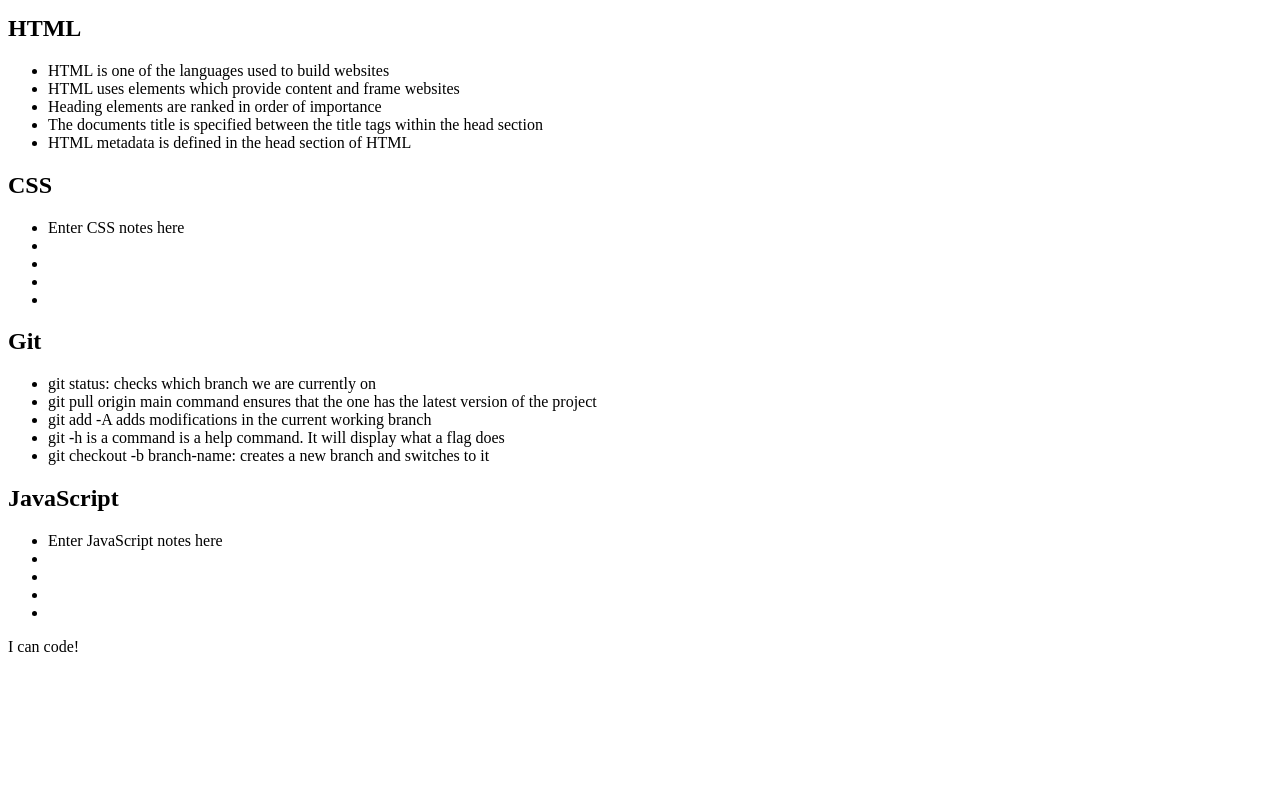
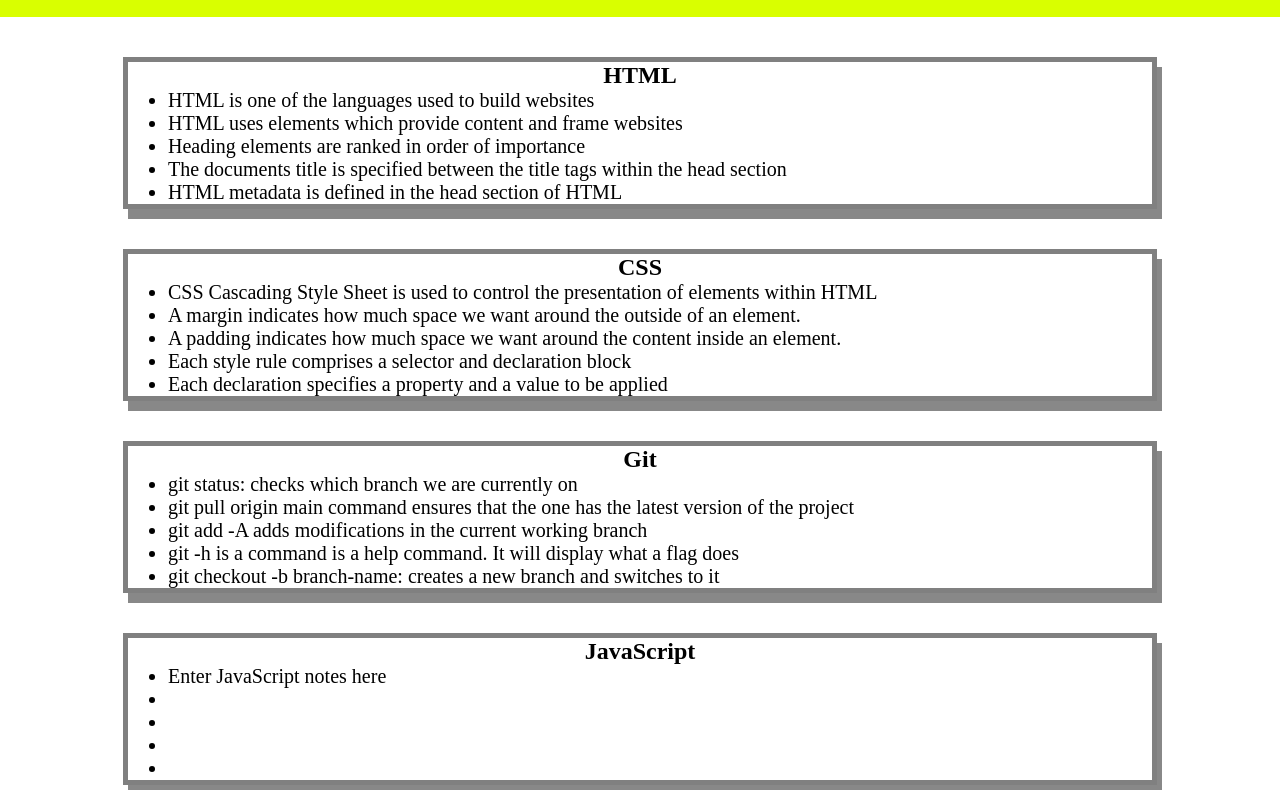
Before and after one commit to jenieb3/pre-work-study-guide, a plain HTML site: page prework-study-guide/index.html in a window 1280 px wide. Shown: the part 103-893 px from the top of the page. Before the commit the page ends 800 px from the top, so only its background shows below. Drawn offline with Linux system fonts and the light colour scheme; files that its build step writes are made by us from their sources; files whose address does not match are found by name.

Commit message:
added CSS to project

```diff
--- a/prework-study-guide/index.html
+++ b/prework-study-guide/index.html
@@ -4,6 +4,7 @@
     <meta charset="UTF-8" />
     <meta http-equiv="X-UA-Compatible" content="IE=edge" />
     <meta name="viewport" content="width=device-width, initial-scale=1.0" />
+    <link rel="stylesheet" href="./assets/style.css">
     <title>Prework Study Guide</title>
   </head>
   <body>
@@ -33,11 +34,11 @@
         <h2>CSS</h2>
 
         <ul>
-          <li>Enter CSS notes here</li>
-          <li></li>
-          <li></li>
-          <li></li>
-          <li></li>
+          <li>CSS Cascading Style Sheet is used to control the presentation of elements within HTML</li>
+          <li>A margin indicates how much space we want around the outside of an element.</li>
+          <li>A padding indicates how much space we want around the content inside an element.</li>
+          <li>Each style rule comprises a selector and declaration block</li>
+          <li>Each declaration specifies a property and a value to be applied</li>
         </ul>
 
 
--- /dev/null
+++ b/prework-study-guide/style.css
@@ -0,0 +1,50 @@
+* {
+    margin: 0;
+
+    padding: 0;
+}
+
+
+header,
+
+footer {
+    width: 100%;
+    height: 120px;
+    background-color: rgb(217, 255, 0);
+    color: white;
+}
+
+
+h1,
+
+h2 {
+    text-align: center;
+}
+
+
+img {
+    display: block;
+    height: 50px;
+    width: 50px;
+    margin-left: auto;
+    margin-right: auto;
+}
+
+
+ul {
+    padding-left: 40px;
+    font-size: 20px;
+}
+
+
+p {
+    text-align: center;
+    font-size: 30px;
+  }
+
+  .card {
+    width: 80%;
+    margin: 40px auto;
+    border: 5px solid rgb(128, 128, 128);
+    box-shadow: 5px 10px #888888;
+  }
```
Also changed, not shown: prework-study-guide/bowtie-cat.png (added).
